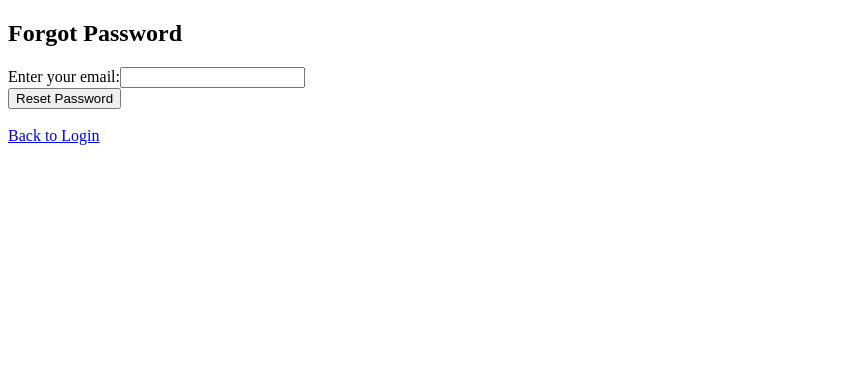
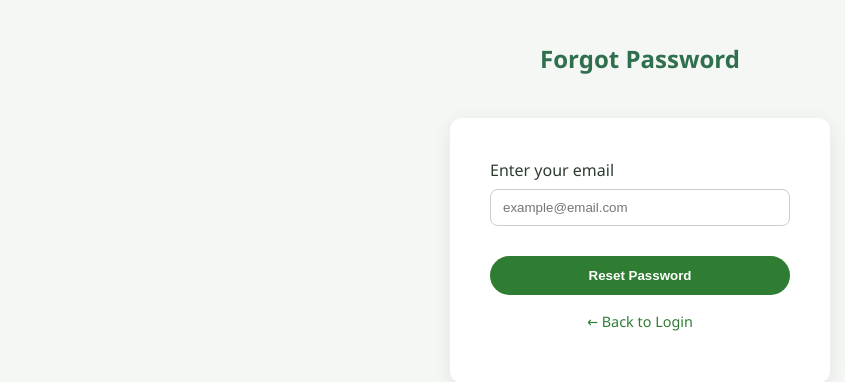
Before and after one commit to ankitsapkota07-stack/Software_engineering_01, a Node server app: page /forgot-password in a window 1280 px wide. Shown: the top 382 px of the page, without its empty margins (0-845 px from the left). Run offline with Node 20, Linux system fonts and the light colour scheme; some libraries are stand-ins or nearby versions.

Commit message:
design for forgot password

```diff
--- a/pg-sd2/static/forgot-password.pug
+++ b/pg-sd2/static/forgot-password.pug
@@ -2,15 +2,18 @@ doctype html
 html
   head
     title Forgot Password
+    link(rel="stylesheet", href="/styles.css")
+
   body
     h2 Forgot Password
 
     form(method="POST", action="/forgot-password")
-      label Enter your email:
-      input(type="email", name="email", required)
 
-      br
+      .form-group
+        label Enter your email
+        input(type="email", name="email", placeholder="example@email.com", required)
+
       button(type="submit") Reset Password
 
-    br
-    a(href="/login") Back to Login
+      p.form-footer
+        a(href="/login") ← Back to Login
--- a/pg-sd2/static/styles.css
+++ b/pg-sd2/static/styles.css
@@ -470,3 +470,23 @@ h1 {
 .form-footer a:hover {
   text-decoration: underline;
 }
+
+/* --- Forgot Password Page --- */
+
+/* Optional: slightly narrower form */
+form {
+  max-width: 380px;
+}
+
+/* Improve heading spacing */
+h2 {
+  margin-bottom: 10px;
+}
+
+/* Optional helper text (if you add later) */
+.form-helper {
+  font-size: 0.85rem;
+  color: #666;
+  margin-bottom: 15px;
+  text-align: center;
+}
```
